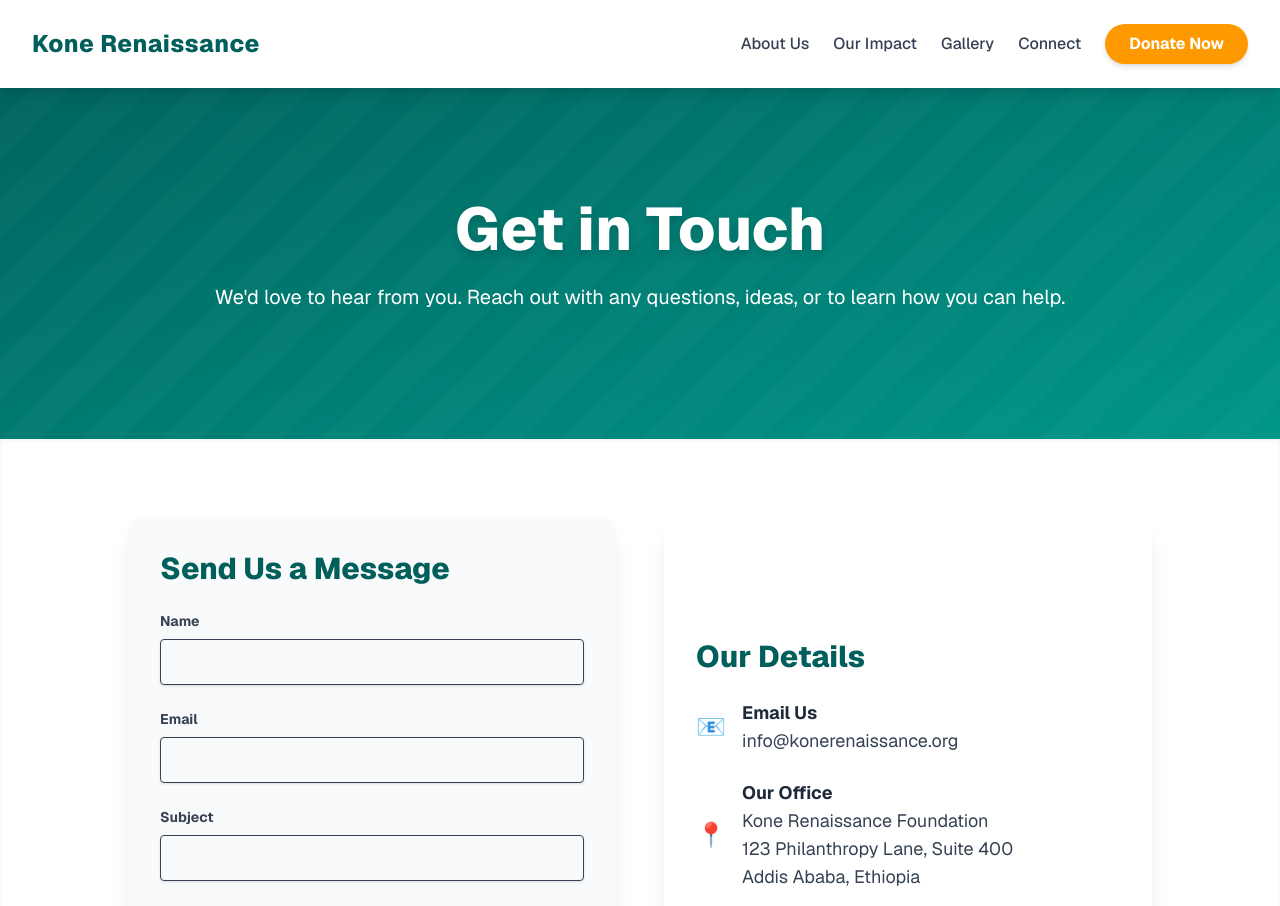
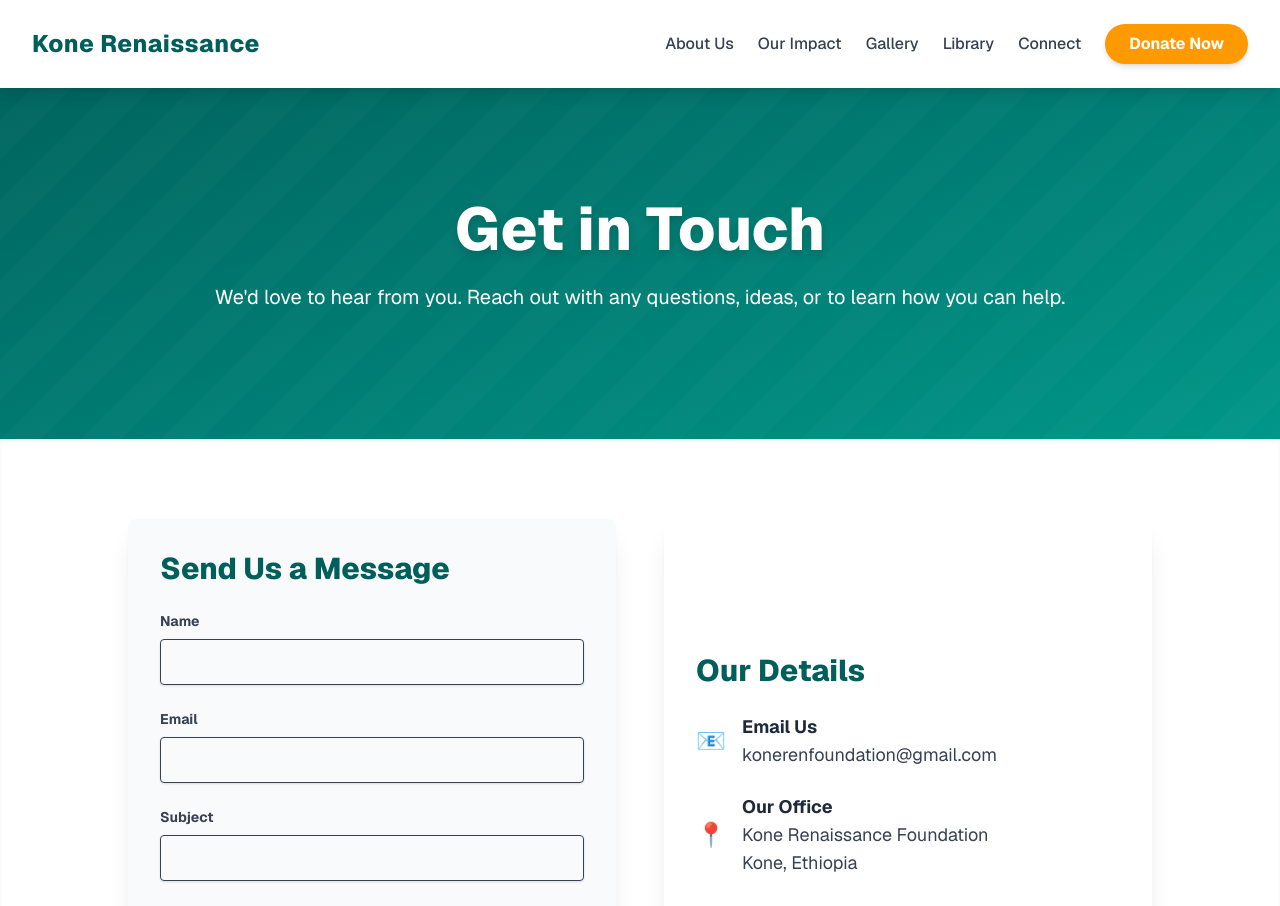
Before and after one commit to solowon27/krf, a Next.js app in the folder client/: page /contact in a window 1280 px wide. Shown: the top 906 px of the page. Built offline with nearby package versions, Linux system fonts and the light colour scheme.

Commit message:
typo error fixed

```diff
--- a/client/components/Header.tsx
+++ b/client/components/Header.tsx
@@ -39,7 +39,7 @@ export default function Header() {
 
           {/* Desktop Navigation Links */}
           <div className="hidden md:flex items-center space-x-6">
-            <Link href="/AboutUs" className="text-gray-700 hover:text-teal-700 transition-colors duration-300 font-medium">
+            <Link href="/about" className="text-gray-700 hover:text-teal-700 transition-colors duration-300 font-medium">
               About Us
             </Link>
             <Link href="/impact" className="text-gray-700 hover:text-teal-700 transition-colors duration-300 font-medium">
@@ -48,7 +48,10 @@ export default function Header() {
             <Link href="/gallery" className="text-gray-700 hover:text-teal-700 transition-colors duration-300 font-medium">
               Gallery
             </Link>
-            <Link href="/ContactUs" className="text-gray-700 hover:text-teal-700 transition-colors duration-300 font-medium">
+            <Link href="/library" className="text-gray-700 hover:text-teal-700 transition-colors duration-300 font-medium">
+              Library
+            </Link>
+            <Link href="/contact" className="text-gray-700 hover:text-teal-700 transition-colors duration-300 font-medium">
               Connect
             </Link>
             {/* Donate Button for Desktop */}
@@ -130,6 +133,11 @@ export default function Header() {
             </Link>
           </motion.div>
           <motion.div variants={mobileLinkVariants}>
+            <Link href="/library" onClick={() => setIsMenuOpen(false)} className="block text-3xl font-bold hover:text-amber-400 transition-colors duration-300 py-2">
+              Library
+            </Link>
+          </motion.div>
+          <motion.div variants={mobileLinkVariants}>
             <Link href="/contact" onClick={() => setIsMenuOpen(false)} className="block text-3xl font-bold hover:text-amber-400 transition-colors duration-300 py-2">
               Connect
             </Link>
--- a/client/src/app/contact/page.tsx
+++ b/client/src/app/contact/page.tsx
@@ -165,7 +165,7 @@ export default function ContactUs() {
                 <span className="text-teal-600 text-2xl">📧</span>
                 <div>
                   <h3 className="font-bold text-gray-800">Email Us</h3>
-                  <a href="mailto:info@konerenaissance.org" className="text-gray-700 hover:text-teal-600 transition-colors duration-300">info@konerenaissance.org</a>
+                  <a href="mailto:konerenfoundation@gmail.com" className="text-gray-700 hover:text-teal-600 transition-colors duration-300">konerenfoundation@gmail.com</a>
                 </div>
               </div>
               <div className="flex items-center space-x-4">
@@ -173,15 +173,14 @@ export default function ContactUs() {
                 <div>
                   <h3 className="font-bold text-gray-800">Our Office</h3>
                   <p>Kone Renaissance Foundation</p>
-                  <p>123 Philanthropy Lane, Suite 400</p>
-                  <p>Addis Ababa, Ethiopia</p> {/* Example address */}
+                  <p>Kone, Ethiopia</p> {/* Example address */}
                 </div>
               </div>
               <div className="flex items-center space-x-4">
                 <span className="text-teal-600 text-2xl">📞</span>
                 <div>
                   <h3 className="font-bold text-gray-800">Call Us</h3>
-                  <a href="tel:+251-11-234-5678" className="text-gray-700 hover:text-teal-600 transition-colors duration-300">+251 11 234 5678</a> {/* Example number */}
+                  <a href="tel:+251-11-234-5678" className="text-gray-700 hover:text-teal-600 transition-colors duration-300">+251 00 00 00 00</a> {/* Example number */}
                 </div>
               </div>
             </div>
```
